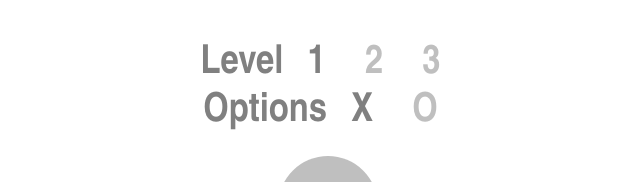
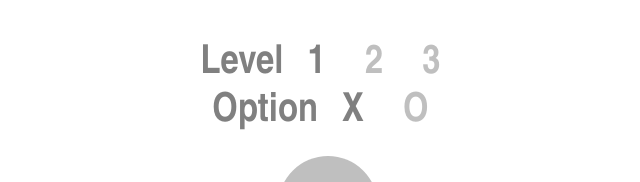
Before and after one commit to dikkar007/T3, a plain HTML site: page index.html in a window 1280 px wide. Shown: the top 182 px of the page, without its empty margins (312-952 px from the left). Drawn offline with Linux system fonts and the light colour scheme.

Commit message:
Add files via upload
Options

```diff
--- a/index.html
+++ b/index.html
@@ -19,7 +19,7 @@
                     <span class = 'level not-selected' id = "master">3</span>
                 </div>
                   <div class = 'difficulty'>
-                    Options
+                    Option
                       <span class = 'user_choice selectedu' id = "X">X</span>
                       <span class = 'user_choice not-selectedu' id = "O">O</span>
                   </div>
```
